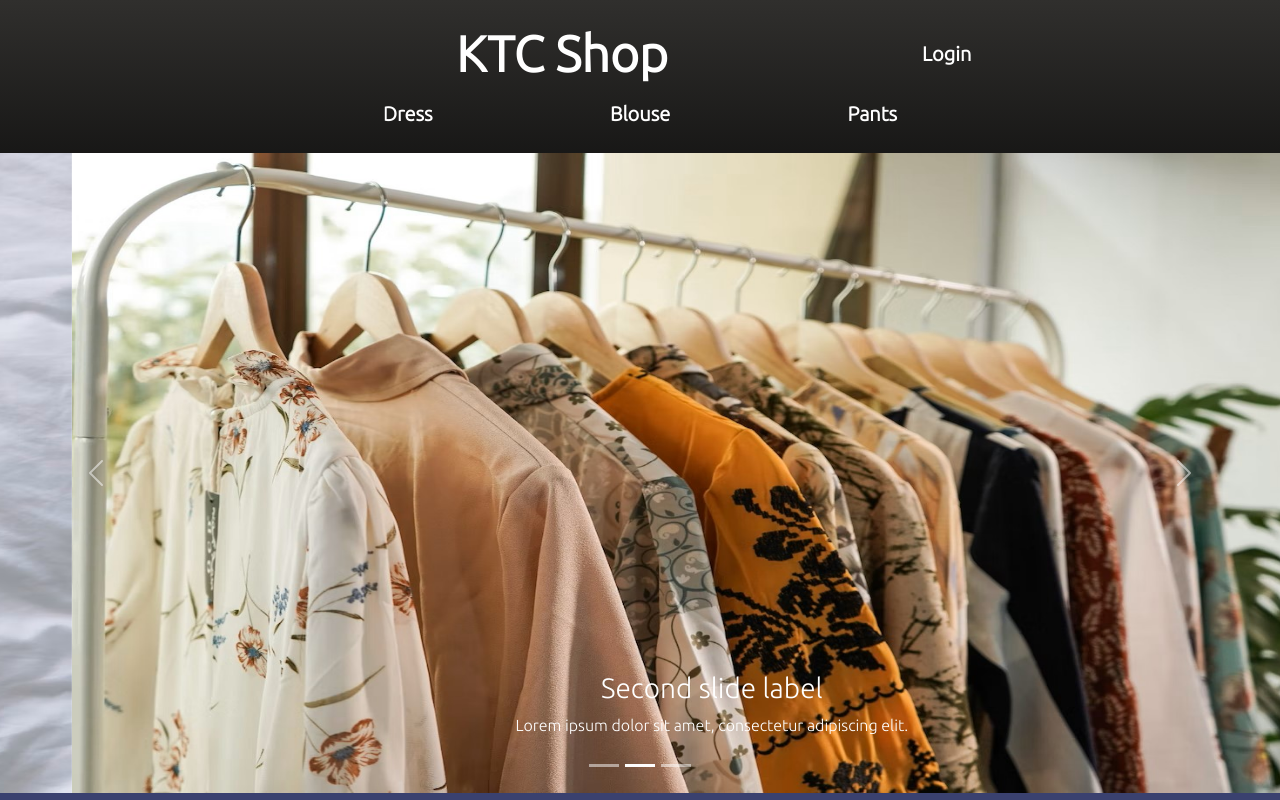
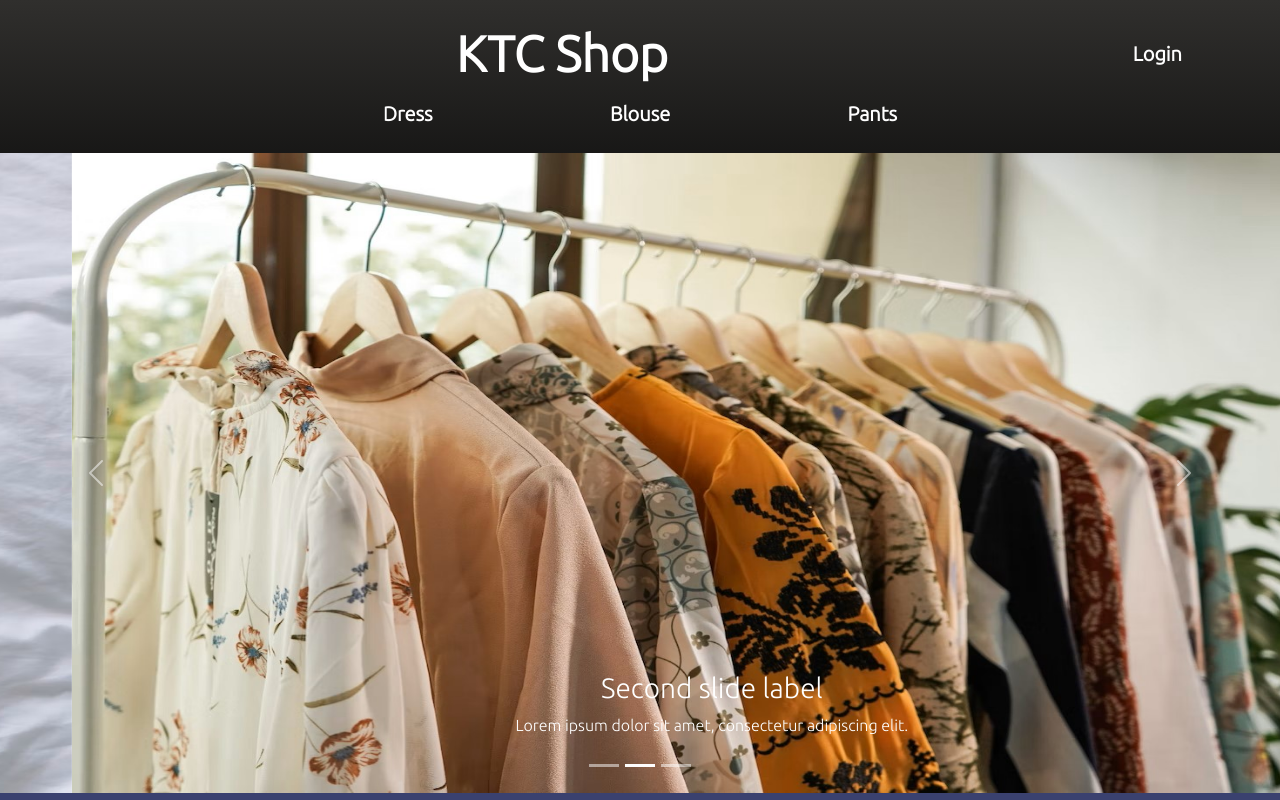
Before and after one commit to jihoon0324/KTC_E_Commerce, a React (Create React App) app in the folder frontend/: page / in a window 1280 px wide. Shown: the top 800 px of the page. Built offline with nearby package versions, Linux system fonts and the light colour scheme.

Commit message:
edit nav

```diff
--- a/frontend/src/components/header/Header.css
+++ b/frontend/src/components/header/Header.css
@@ -103,7 +103,9 @@
   font-weight: bold;
 }
 .default_userInfo {
-  display: inline-block;
+  display: flex;
+  position: relative;
+  justify-content: end;
   order: 2;
 }
 .active_userInfo {
@@ -171,12 +173,15 @@
     color: white;
   }
 }
-@media only screen and (max-width: 990px) {
+@media only screen and (max-width: 1000px) {
   .default_brand_Icon {
     display: inline-block;
     width: 300px;
     font-size: 50px;
     color: white;
+  }
+  .default_product {
+    display: block;
   }
 }
 @media only screen and (max-width: 768px) {
```
